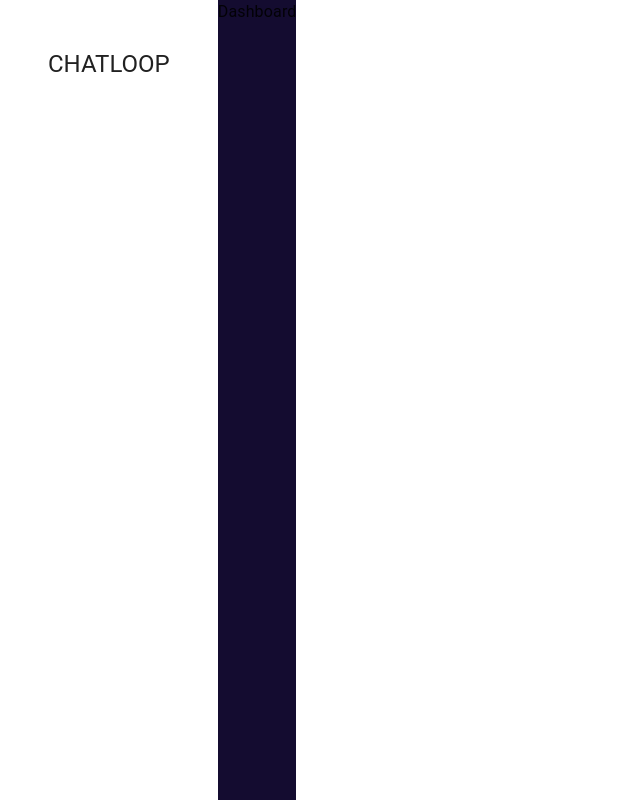
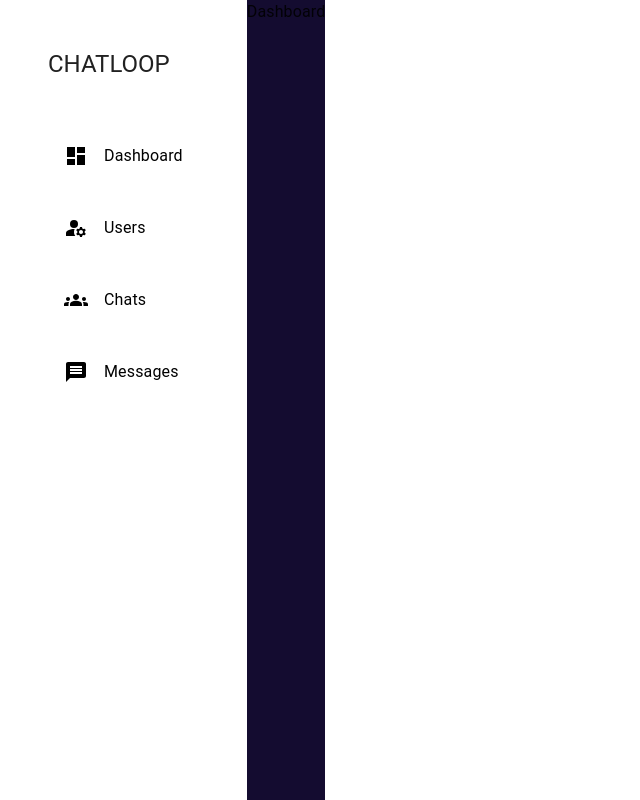
Before and after one commit to Shivyy247/chatloop, a React (Vite) app in the folder client/: page /admin/dashboard in a window 1280 px wide. Shown: the whole page, without its empty margins (0-640 px from the left). Built offline with nearby package versions, Linux system fonts and the light colour scheme.

Commit message:
feat: enhance Sidebar component; add admin navigation tabs with icons for better user experience

```diff
--- a/client/src/components/layout/AdminLayout.jsx
+++ b/client/src/components/layout/AdminLayout.jsx
@@ -1,7 +1,38 @@
 import { Box, Drawer, Grid, IconButton, Stack, Typography } from "@mui/material";
 import React, { useState } from "react";
-import { Close as CloseIcon, Menu as MenuIcon } from "@mui/icons-material";
+import {
+  Close as CloseIcon,
+  Dashboard as DashboardIcon,
+  Groups as GroupsIcon,
+  ManageAccounts as ManageAccountsIcon,
+  Menu as MenuIcon,
+  Message as MessageIcon,
+} from "@mui/icons-material";
 import { useLocation } from "react-router-dom";
+import { Link } from "../styles/StyledComponents";
+
+const adminTabs = [
+  {
+    name: "Dashboard",
+    path: "/admin/dashboard",
+    icon: <DashboardIcon />,
+  },
+  {
+    name: "Users",
+    path: "/admin/users-management",
+    icon: <ManageAccountsIcon />,
+  },
+  {
+    name: "Chats",
+    path: "/admin/chats-management",
+    icon: <GroupsIcon />,
+  },
+  {
+    name: "Messages",
+    path: "/admin/message",
+    icon: <MessageIcon />,
+  },
+];
 
 const Sidebar = ({ w = "100%" }) => {
 
@@ -9,7 +40,20 @@ const Sidebar = ({ w = "100%" }) => {
 
     return (
         <Stack width={w} direction={"column"} p={"3rem"} spacing={"3rem"} >
-            <Typography variant="h5" textTransform={"uppercase"} >CHATLOOP</Typography>
+        <Typography variant="h5" textTransform={"uppercase"} >CHATLOOP</Typography>
+        <Stack spacing={"1rem"} >
+          {
+            adminTabs.map((tab) => (
+              <Link key={tab.path} to={tab.path} >
+
+                <Stack direction={"row"} alignItems={"center"} spacing={"1rem"}>
+                  {tab.icon}
+                  <Typography>{tab.name}</Typography>
+                </Stack>
+              </Link>
+            ))
+          }
+        </Stack>
         </Stack>
   )
 };
```
